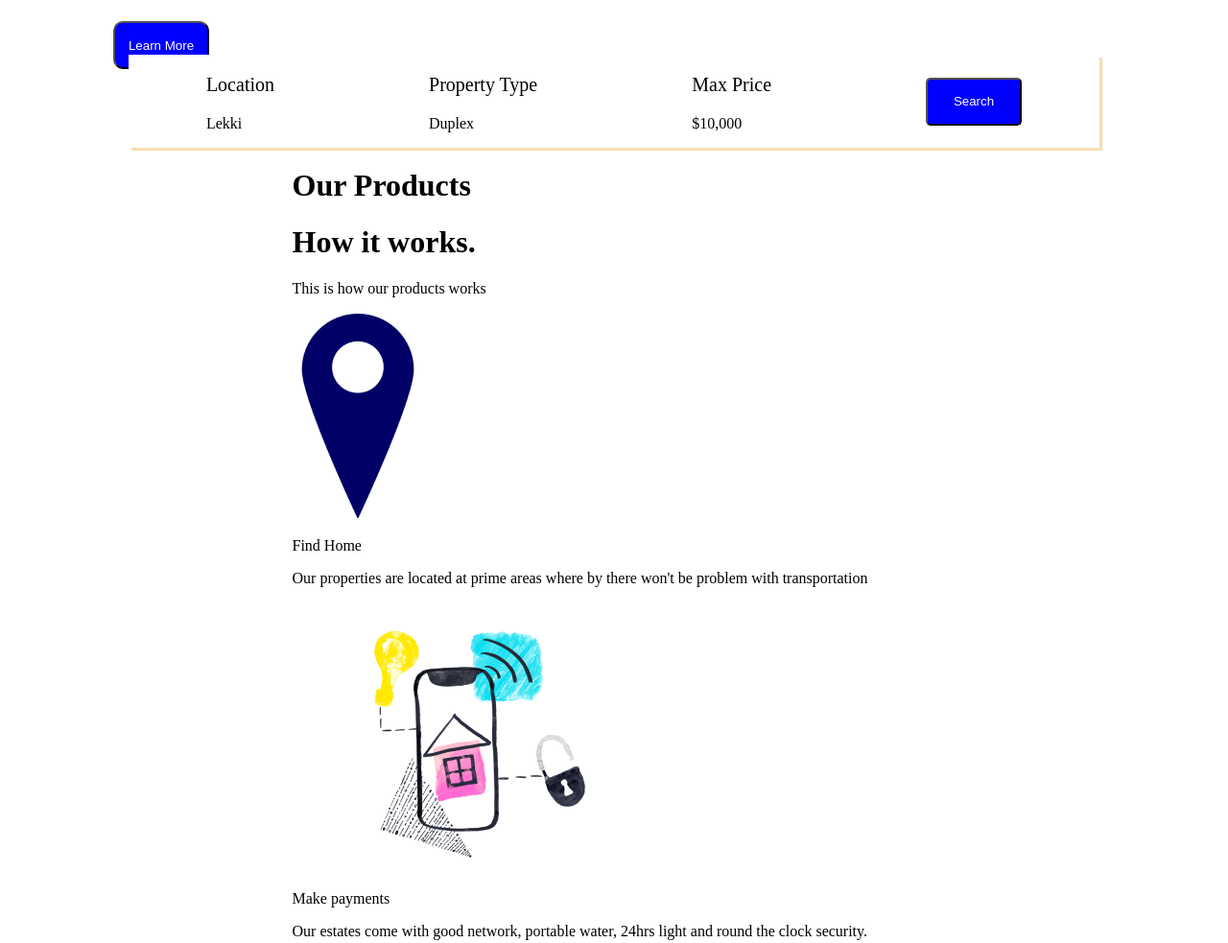
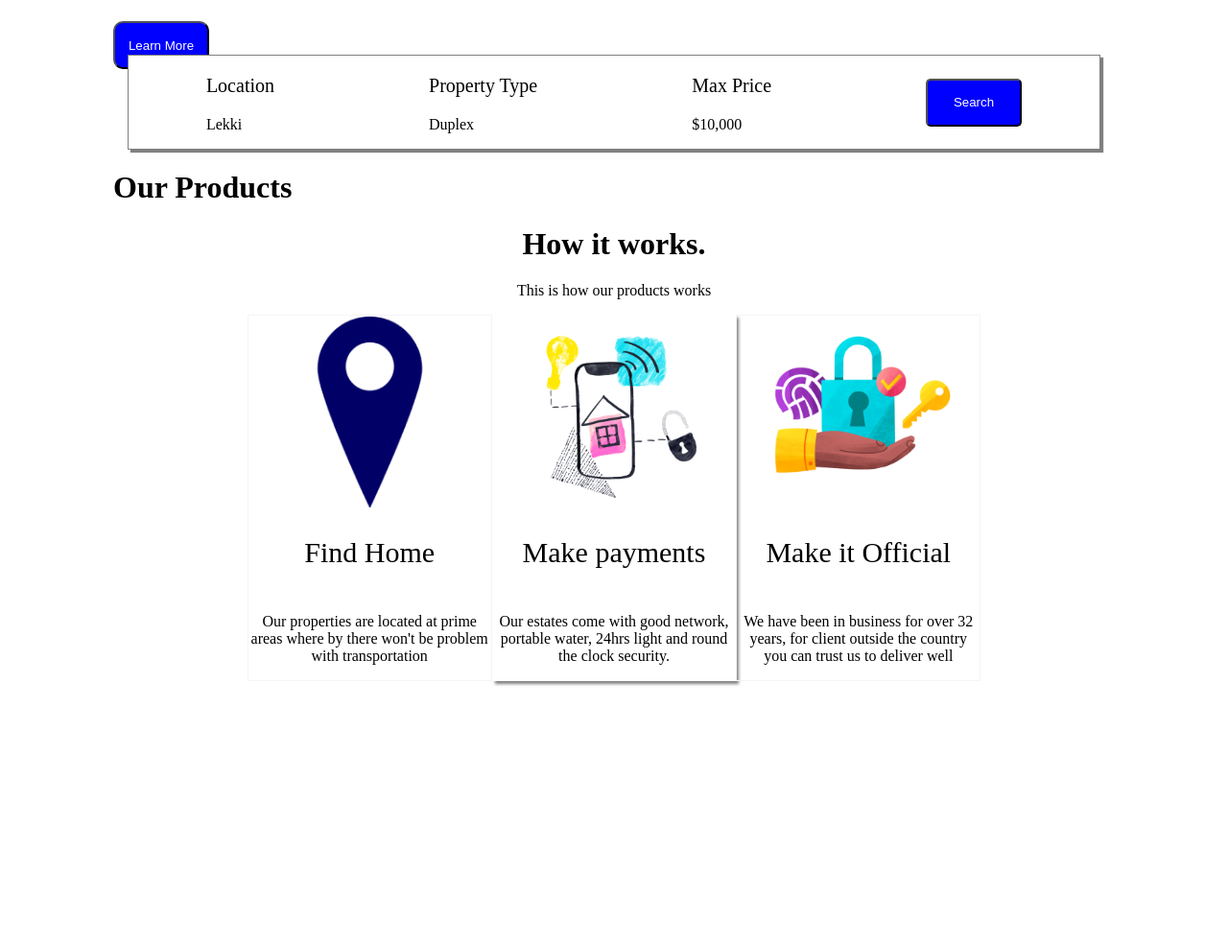
Before and after one commit to AllenMoringa/ValliesEstate, a plain HTML site: page index.html in a window 1280 px wide. Shown: the part 511-1494 px from the top of the page at 96% size. After the commit the page ends 1229 px from the top, so only its background shows below. Drawn offline with Linux system fonts and the light colour scheme.

Commit message:
styling section 4

```diff
--- a/css/styles.css
+++ b/css/styles.css
@@ -74,9 +74,47 @@ button{
     justify-content: space-around;
     align-items: center;
     margin-top: 60px;
-    box-shadow: 3px 3px 1px wheat;
+    box-shadow: 3px 3px 1px gray;
+    border: 1px solid gray;
 }
 .a{
     font-size: 20px;
     font-weight: 200;
 }
+.section4 h1:nth-child(2){
+    text-align: center;
+
+}
+
+.section4 p{
+    text-align: center;
+
+}
+
+.section5{
+    display: flex;
+    justify-content: center;
+
+}
+.section5 img{
+    height: 200px;
+
+}
+.section5 div{
+    border: 1px solid whitesmoke;
+    display: flex;
+    flex-direction: column;
+    align-items: center;
+    width: 20%;
+
+}
+.section4 h1:first-child {
+    margin-left: 110px;
+}
+.section5 div:nth-child(2){
+    border: 1px solid white;
+    box-shadow: 3px 3px 3px grey;
+}
+.b{
+    font-size: 30px;
+}
```
